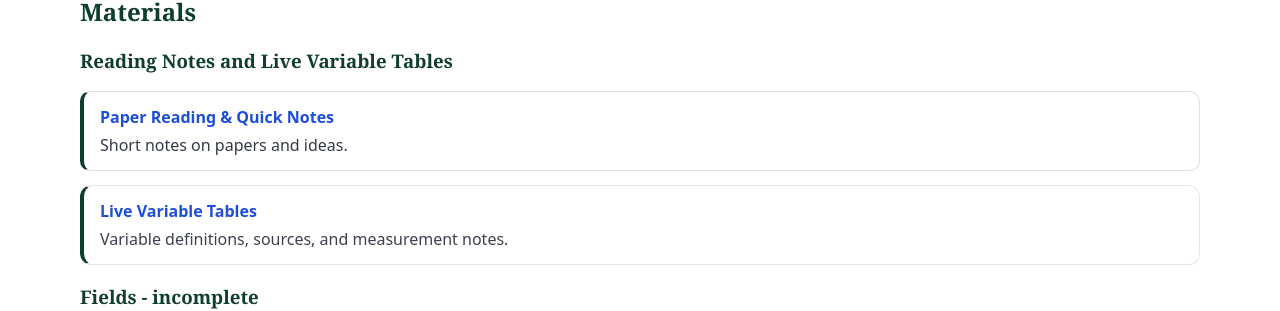
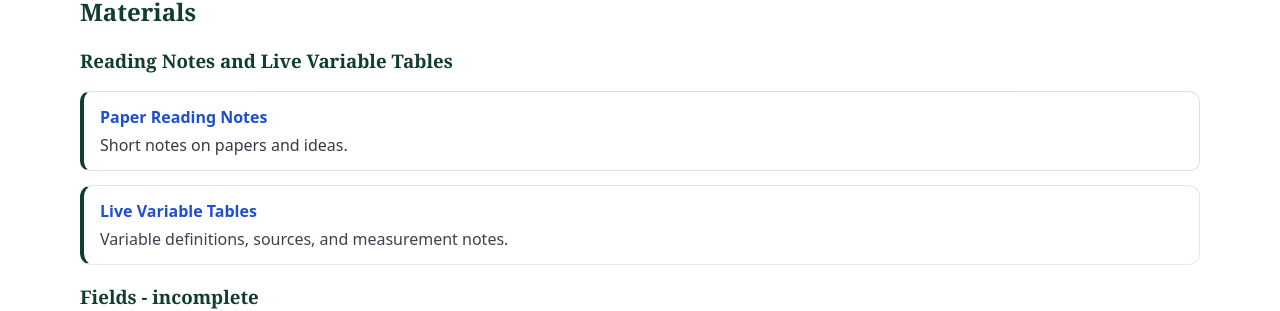
Before and after one commit to yaxinzn/study-archive, a Jekyll site: the page built from index.md, in a window 1280 px wide. Shown: the part 147-458 px from the top of the page. Built offline with Jekyll 4.4.1, drawn with Linux system fonts in a browser that asks for light colours.

Commit message:
Update link text for Paper Reading section

```diff
--- a/index.md
+++ b/index.md
@@ -18,7 +18,7 @@ hide_name: true
 
 <div style="margin-top:14px; padding:14px 16px; border:1px solid rgba(0,0,0,.12); border-left:4px solid #0f3d2e; border-radius:10px; background:#fff;">
   <div style="font-weight:750;">
-    <a href="{{ site.baseurl }}/reading/">Paper Reading &amp; Quick Notes</a>
+    <a href="{{ site.baseurl }}/reading/">Paper Reading Notes</a>
   </div>
   <div style="margin-top:6px; opacity:.85;">
     Short notes on papers and ideas.
```
